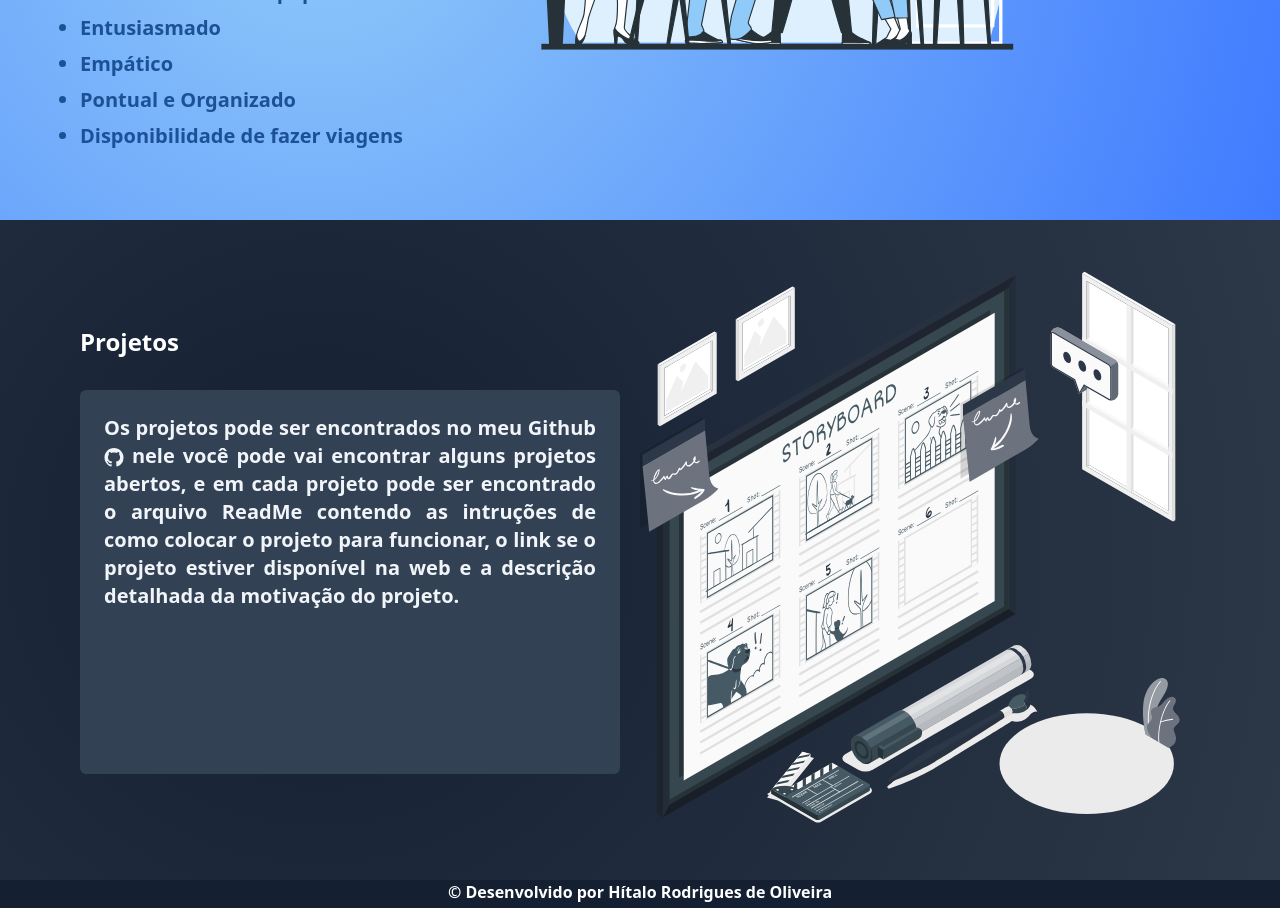
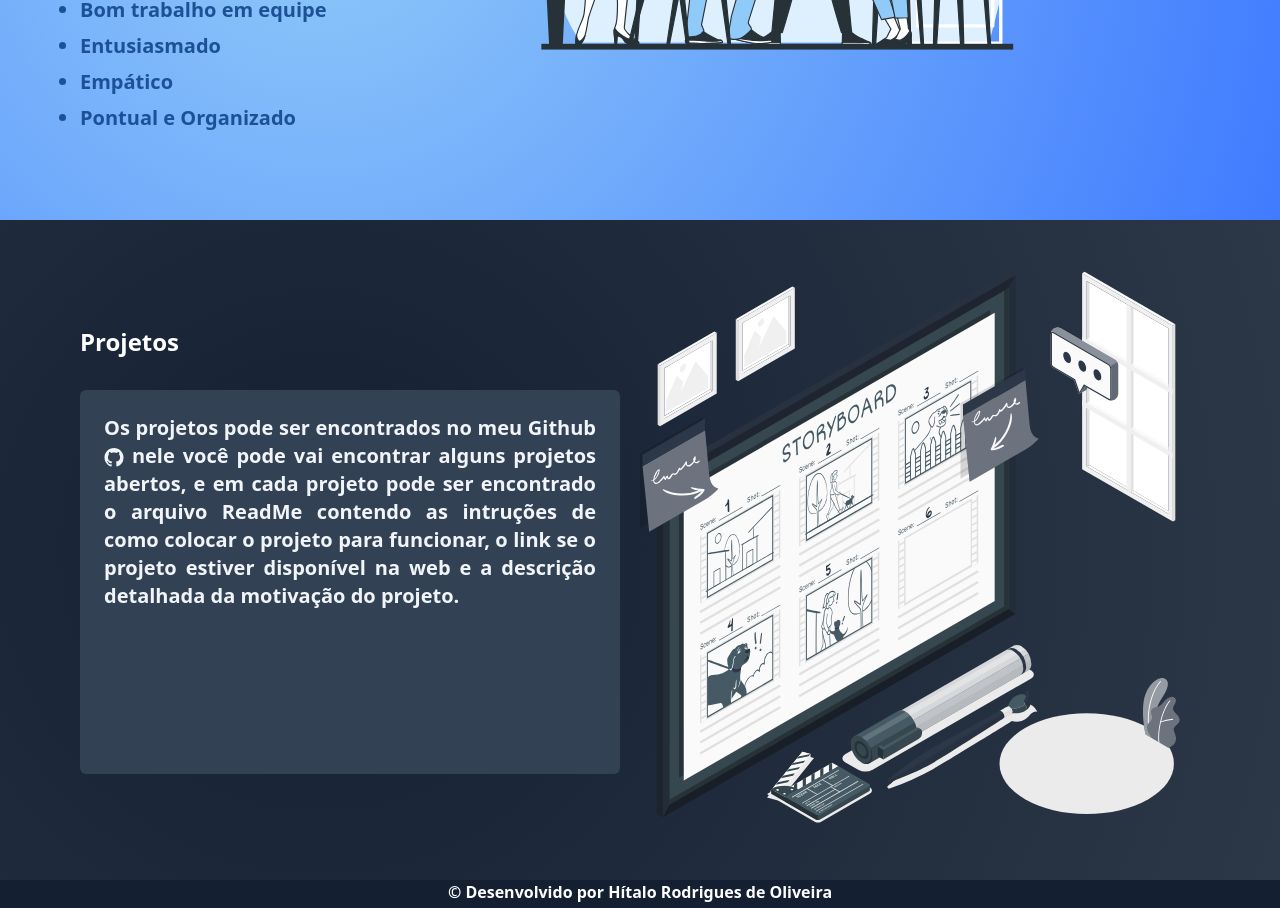
Before and after one commit to Hzimr/Hzimr.github.io, a Next.js app: page / in a window 1280 px wide. Shown: the part 1160-2068 px from the top of the page. Built offline with nearby package versions, Linux system fonts and the light colour scheme.

Commit message:
fix: remove text

```diff
--- a/src/app/page.tsx
+++ b/src/app/page.tsx
@@ -149,7 +149,6 @@ export default function Home() {
                 <li>Entusiasmado</li>
                 <li>Empático</li>
                 <li>Pontual e Organizado</li>
-                <li>Disponibilidade de fazer viagens</li>
               </ul>
             </div>
             <Image src={TeamImg} alt="" width="580" height="420" />
```
